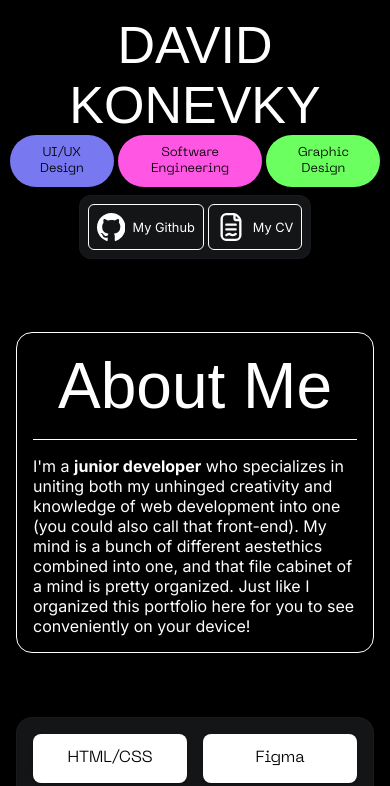
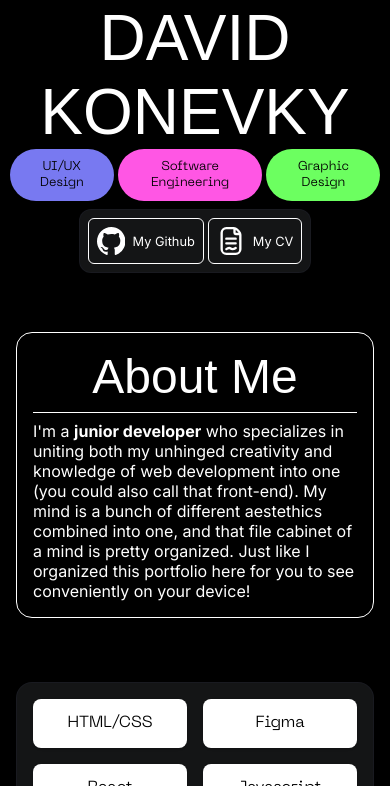
Before and after one commit to DavidKoInd/David-Konevky, a plain HTML site: page src/pages/index/index.html in a window 390 px wide. Shown: the part 58-844 px from the top of the page. Drawn offline with Linux system fonts and the light colour scheme; files whose address does not match are found by name; a web font is replaced by a local one.

Commit message:
Change text sizes

```diff
--- a/src/pages/index/index.css
+++ b/src/pages/index/index.css
@@ -11,7 +11,7 @@
     --box-shadow: rgba(149, 157, 165, 0.3) 0px 8px 24px;
 
     /* Title Sizes */
-    --title-rem: clamp(3.25rem, calc(1 * 52px + (128 - 52) * (100vw - 600 * 1px) / (900 - 600)), 8rem);
+    --title-rem: clamp(4rem, calc(1 * 52px + (128 - 52) * (100vw - 600 * 1px) / (900 - 600)), 8rem);
     --title-before-rem: clamp(2.4375rem, calc(1 * 39px + (96 - 39) * (100vw - 600 * 1px) / (900 - 600)), 6rem);
 
     /* Section Padding */
@@ -102,7 +102,7 @@ main {
     text-wrap: balance;
     width: 100%;
     margin: 0 auto;
-    height:100vmin;
+    min-height:100vmin;
 }
 
 .title {
@@ -279,17 +279,18 @@ main {
     .about-me {
         flex-direction: column;
         margin:0 1rem;
-        gap:1rem;
+        gap:0.5rem;
     }
 
     .title--small-divider {
+        font-size: 3rem;
         border:none;
         padding-right:0;
     }
 
     .text {
         border-top: 1px solid white;
-        padding-top:1rem;
+        padding-top:0.5rem;
     }
 }
 
```
